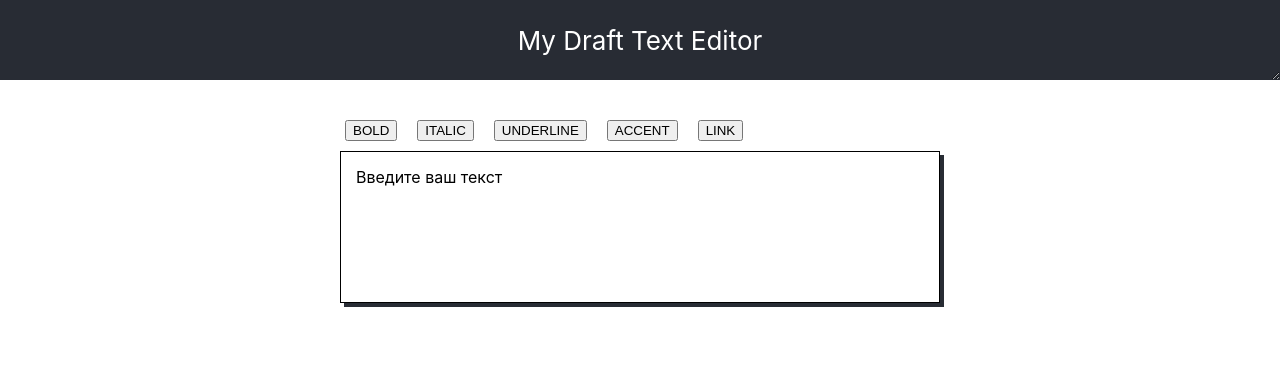
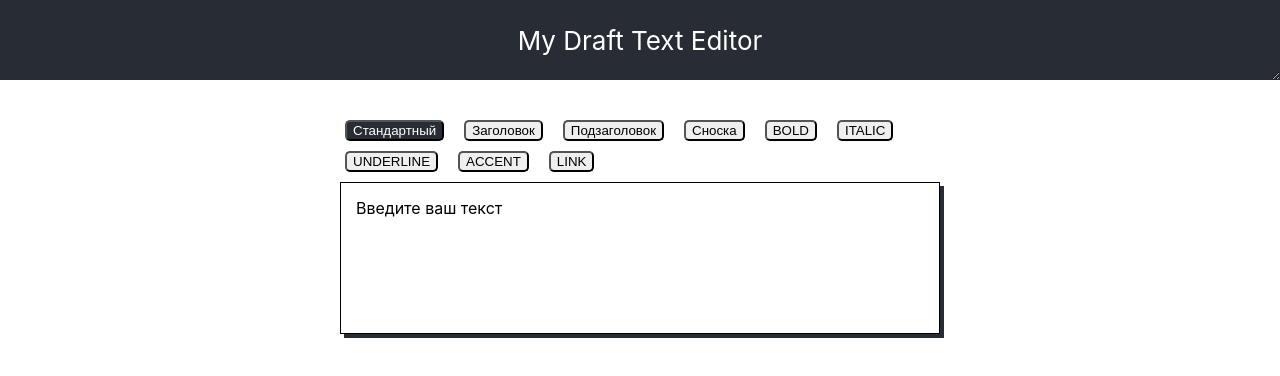
Before and after one commit to alebedev85/my-draft-ts-editor, a React (Create React App) app: page / in a window 1280 px wide. Shown: the top 376 px of the page. Built offline with nearby package versions, Linux system fonts and the light colour scheme; the HTML template or start-up script is replaced by a standard one.

Commit message:
feater: добавил стандартные кнопки, добавил нимацию кнопкам

```diff
--- a/src/ToolPanel/ToolPanel.scss
+++ b/src/ToolPanel/ToolPanel.scss
@@ -10,6 +10,14 @@
     margin: 0 10px 10px;
     box-sizing: border-box;
     overflow:auto;
+    border-radius: 5px;
+    transition: 0.3s;
+
+    &:hover {
+      background-color: gray;
+      cursor: pointer;
+      transform: scale(1.1);
+    }
 
     &_active {
       background-color: #282c34;
--- a/src/ToolPanel/ToolPanel.tsx
+++ b/src/ToolPanel/ToolPanel.tsx
@@ -9,7 +9,13 @@ const INLINE_STYLES_CODES = Object.values(InlineStyle);
 
 const ToolPanel = () => {
 
-  const { toggleInlineStyle, hasInlineStyle, addLink } = useEditorApi();
+  const {
+    toggleInlineStyle,
+    hasInlineStyle,
+    addLink,
+    currentBlockType,
+    toggleBlockType
+  } = useEditorApi();
 
   /**
    * Получаем адрес ссылки
@@ -23,6 +29,57 @@ const ToolPanel = () => {
 
   return (
     <div className="tool-panel">
+      <button
+        className={cn(
+          "tool-panel__item",
+          currentBlockType === BlockType.default && "tool-panel__item_active"
+        )}
+        onMouseDown={(e) => {
+          e.preventDefault();
+          toggleBlockType(BlockType.default);
+        }}
+      >
+        Стандартный
+      </button>
+
+      <button
+        className={cn(
+          "tool-panel__item",
+          currentBlockType === BlockType.h1 && "tool-panel__item_active"
+        )}
+        onMouseDown={(e) => {
+          e.preventDefault();
+          toggleBlockType(BlockType.h1);
+        }}
+      >
+        Заголовок
+      </button>
+
+      <button
+        className={cn(
+          "tool-panel__item",
+          currentBlockType === BlockType.h2 && "tool-panel__item_active"
+        )}
+        onMouseDown={(e) => {
+          e.preventDefault();
+          toggleBlockType(BlockType.h2);
+        }}
+      >
+        Подзаголовок
+      </button>
+      <button
+        className={cn(
+          "tool-panel__item",
+          currentBlockType === BlockType.cite && "tool-panel__item_active"
+        )}
+        onMouseDown={(e) => {
+          e.preventDefault();
+          toggleBlockType(BlockType.cite);
+        }}
+      >
+        Сноска
+      </button>
+
       {INLINE_STYLES_CODES.map((code) => {
         const onMouseDown = (e: React.MouseEvent<HTMLButtonElement>) => {
           e.preventDefault();
```
